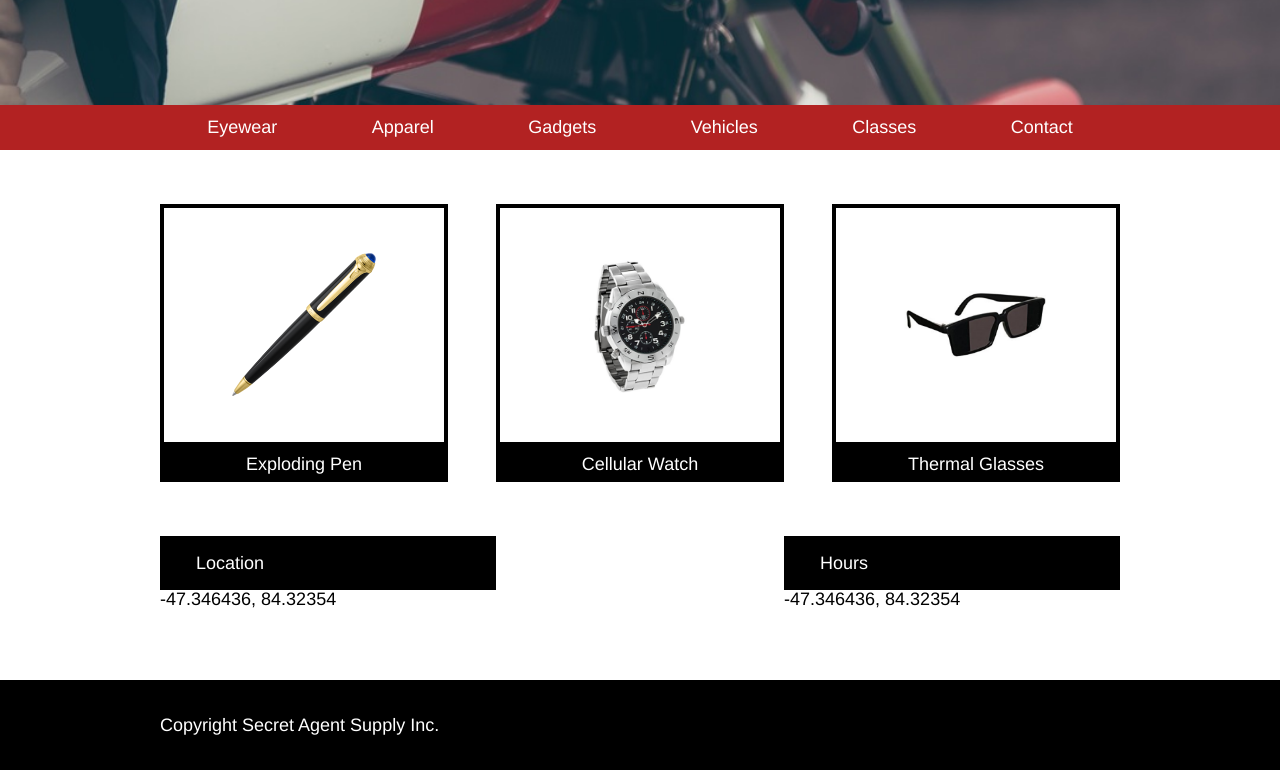
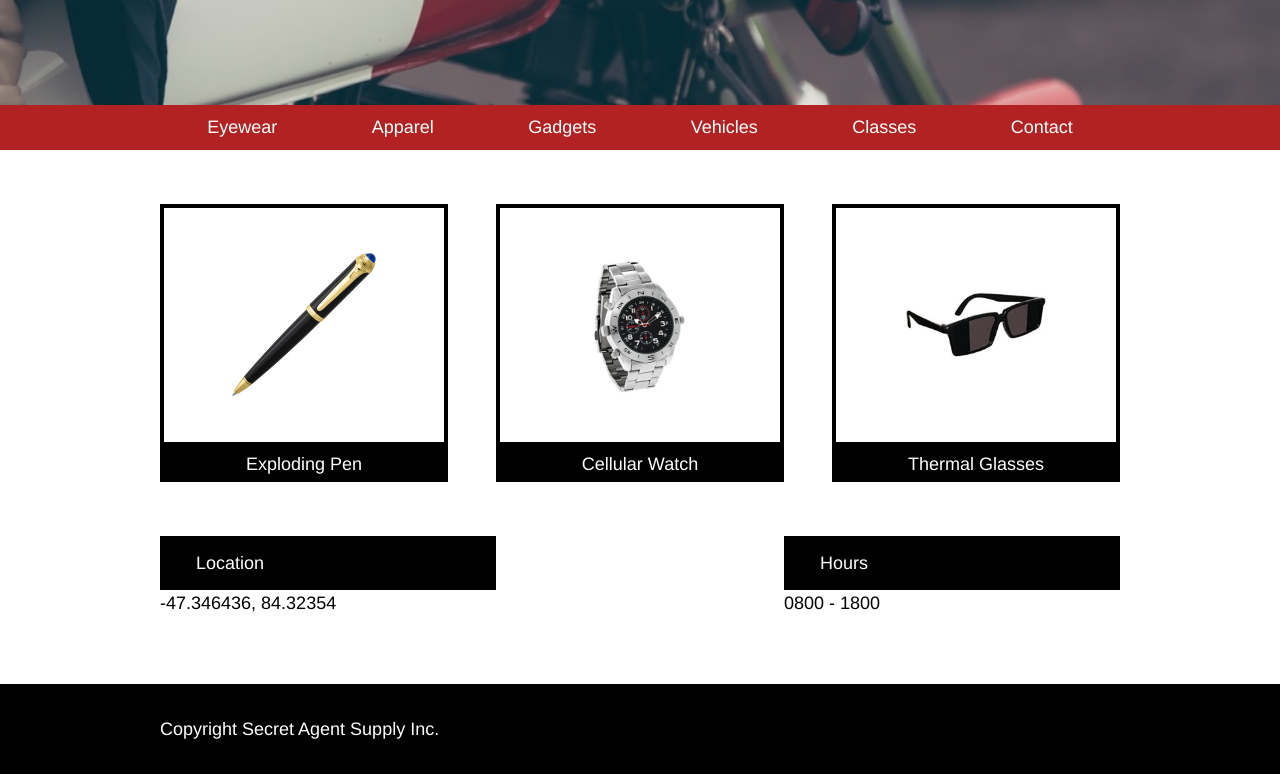
Before and after one commit to ejvkamp/sas, a plain HTML site: page index.html in a window 1280 px wide. Shown: the part 396-1170 px from the top of the page. Drawn offline with Linux system fonts and the light colour scheme.

Commit message:
Implemented content and usability tweaks

```diff
--- a/index.html
+++ b/index.html
@@ -82,7 +82,7 @@
                 <span>Hours</span>
               </div>
               <span class="detailInfo">
-                <p>-47.346436, 84.32354</p>
+                <p>0800 - 1800</p>
               </span>
           </div>
         </div>
--- a/resources/css/style.css
+++ b/resources/css/style.css
@@ -10,8 +10,6 @@ html, body {
   width: 960px;
   margin: 0 auto;
 }
-
-/* TODO: Fix container sizing versus entire page */
 
 /* Header */
 
@@ -77,6 +75,11 @@ header img {
   align-items: center;
   justify-content: space-around;
   padding: 0.75rem 0;
+}
+
+.siteSections span:hover {
+  color: black;
+  cursor: default;
 }
 
 /* Inventory */
@@ -154,4 +157,8 @@ footer .siteContainer {
   height: inherit;
 }
 
+.detailInfo p {
+  padding-top: 0.25rem;
+}
+
 /* TODO add media query sections */
```
